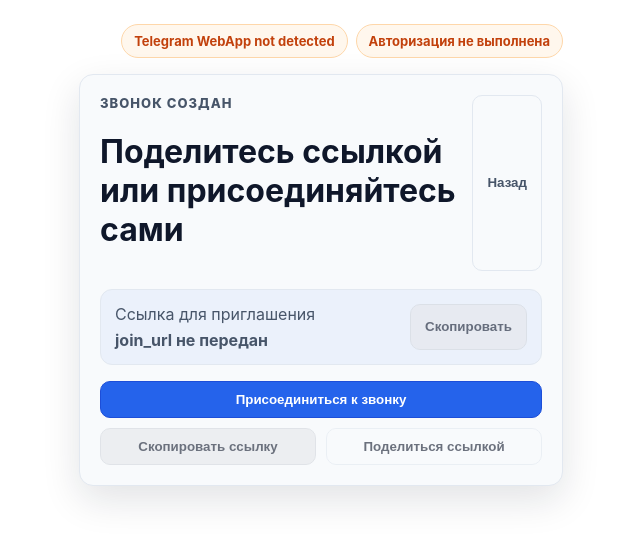
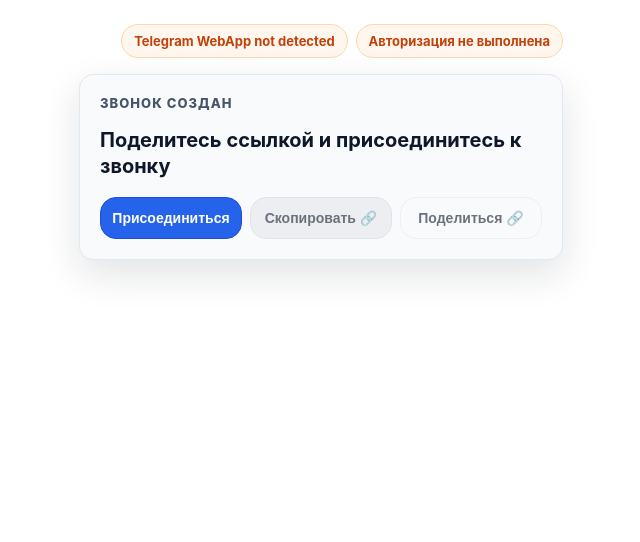
Before and after one commit to Rodion4365/Tel_call, a React (Vite) app in the folder frontend/: page /call-created/1 in a window 1280 px wide. Shown: the top 542 px of the page, without its empty margins (319-959 px from the left). Built offline with nearby package versions, Linux system fonts and the light colour scheme; no server answers.

Commit message:
Update call created actions layout

```diff
--- a/frontend/src/pages/CallCreated.tsx
+++ b/frontend/src/pages/CallCreated.tsx
@@ -135,38 +135,21 @@ const CallCreated: React.FC = () => {
   return (
     <div className="panel call-created">
       <div className="call-created__header">
-        <div>
-          <p className="eyebrow">Звонок создан</p>
-          <h1>Поделитесь ссылкой или присоединяйтесь сами</h1>
-        </div>
-        <button className="ghost-button" onClick={() => navigate("/")}>Назад</button>
+        <p className="eyebrow">Звонок создан</p>
+        <h1 className="call-created__title">Поделитесь ссылкой и присоединитесь к звонку</h1>
       </div>
 
       <div className="call-created__content">
-        <div className="call-created__link-card">
-          <div>
-            <p className="muted">Ссылка для приглашения</p>
-            <p className="call-created__link" title={joinUrl || "Нет ссылки"}>
-              {joinUrl || "join_url не передан"}
-            </p>
-          </div>
+        <div className="call-created__actions-row">
+          <button className="primary" onClick={handleJoinCall} disabled={!call_id}>
+            Присоединиться
+          </button>
           <button className="secondary" onClick={copyLink} disabled={!joinUrl}>
-            Скопировать
+            Скопировать 🔗
           </button>
-        </div>
-
-        <div className="call-created__actions">
-          <button className="primary" onClick={handleJoinCall} disabled={!call_id}>
-            Присоединиться к звонку
+          <button className="outline" onClick={handleShare} disabled={!joinUrl}>
+            Поделиться 🔗
           </button>
-          <div className="call-created__actions-row">
-            <button className="secondary" onClick={copyLink} disabled={!joinUrl}>
-              Скопировать ссылку
-            </button>
-            <button className="outline" onClick={handleShare} disabled={!joinUrl}>
-              Поделиться ссылкой
-            </button>
-          </div>
         </div>
       </div>
 
--- a/frontend/src/styles.css
+++ b/frontend/src/styles.css
@@ -373,9 +373,16 @@ button:disabled {
 
 .call-created__header {
   display: flex;
-  justify-content: space-between;
-  align-items: center;
-  gap: 12px;
+  flex-direction: column;
+  align-items: flex-start;
+  gap: 10px;
+}
+
+.call-created__title {
+  margin: 0;
+  font-size: 20px;
+  line-height: 1.3;
+  font-weight: 700;
 }
 
 .call-created__content {
@@ -384,33 +391,20 @@ button:disabled {
   gap: 16px;
 }
 
-.call-created__link-card {
+.call-created__actions-row {
   display: flex;
-  justify-content: space-between;
-  align-items: center;
-  gap: 14px;
-  padding: 14px;
-  border-radius: 12px;
-  border: 1px solid var(--border);
-  background: rgba(37, 99, 235, 0.06);
+  gap: 8px;
+  flex-wrap: wrap;
 }
 
-.call-created__link {
-  font-weight: 700;
-  margin: 6px 0 0;
-  word-break: break-all;
-}
-
-.call-created__actions {
-  display: flex;
-  flex-direction: column;
-  gap: 10px;
-}
-
-.call-created__actions-row {
-  display: grid;
-  grid-template-columns: repeat(auto-fit, minmax(160px, 1fr));
-  gap: 10px;
+.call-created__actions-row button {
+  flex: 1;
+  align-self: stretch;
+  border-radius: 16px;
+  padding: 12px 8px;
+  font-size: 14px;
+  font-weight: 600;
+  min-width: 0;
 }
 
 .toast {
```
